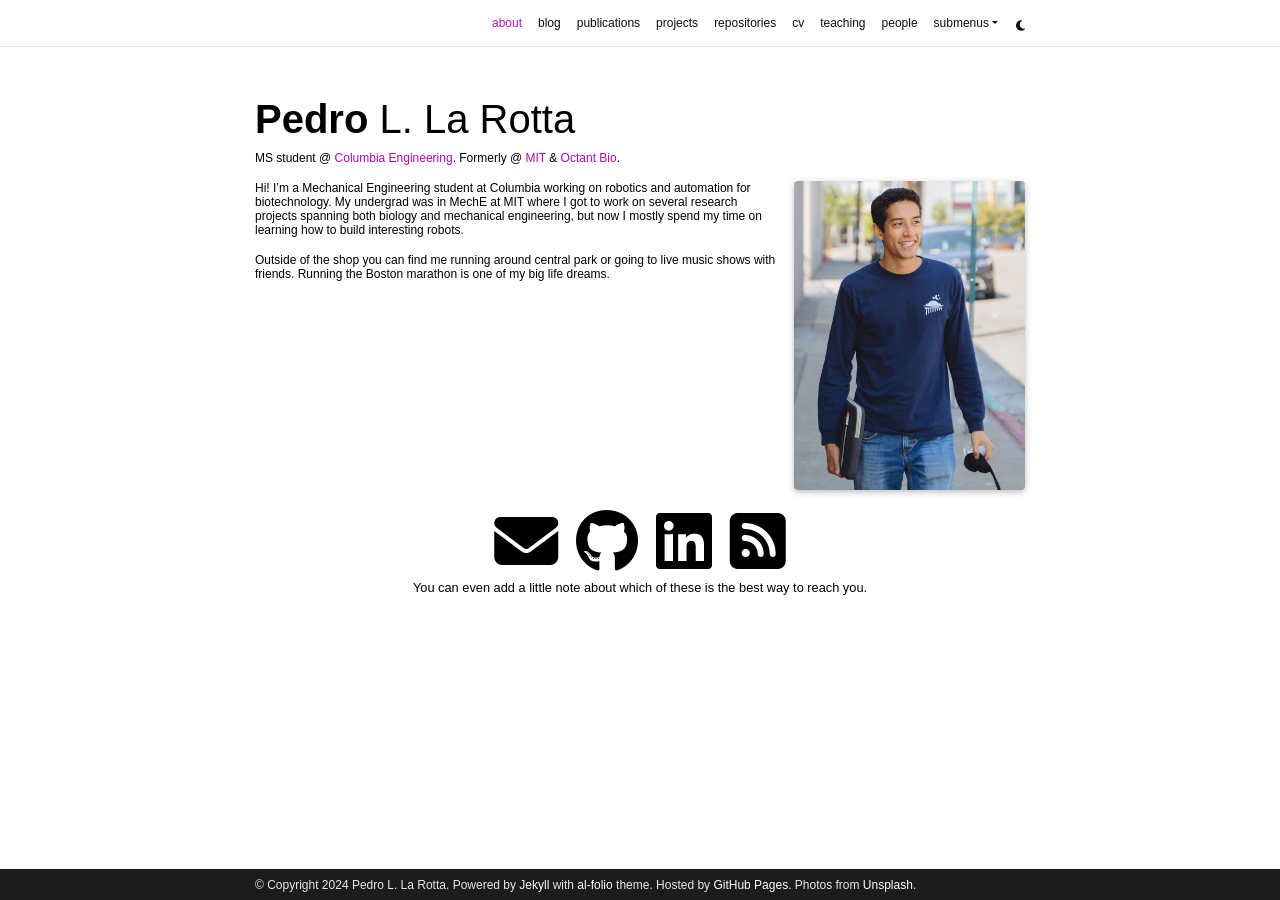
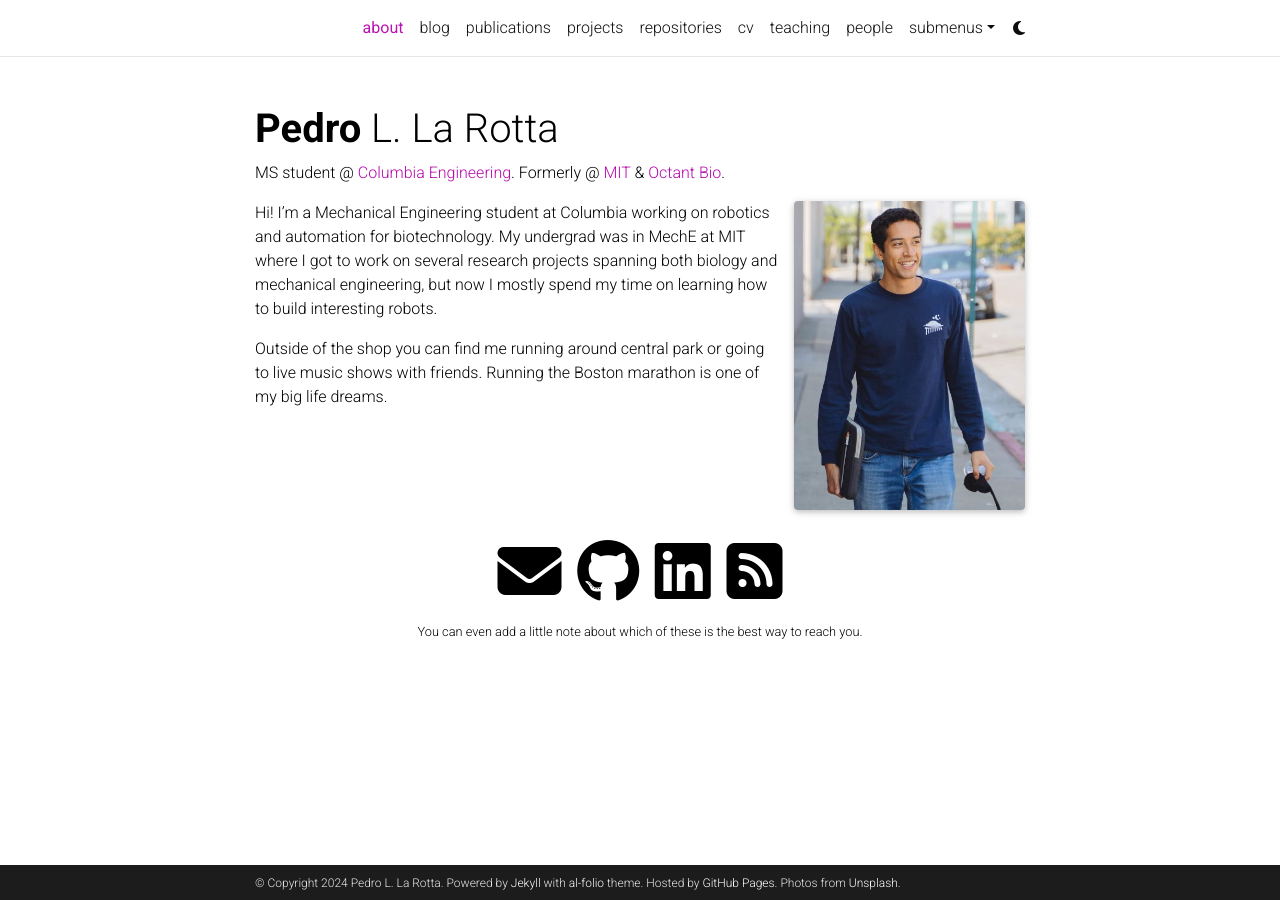
Before and after one commit to plarotta/plarotta.github.io, a Jekyll site: the page built from _pages/about.md, in a window 1280 px wide. Built offline with Jekyll 4.4.1, drawn with Linux system fonts in a browser that asks for light colours; full-size pictures stand in for the smaller copies a plugin makes; comment, search, counter and statistics services are not loaded; a style sheet for code colours, icons or effects is not loaded.

Commit message:
Update _themes.scss

```diff
--- a/_sass/_themes.scss
+++ b/_sass/_themes.scss
@@ -45,68 +45,7 @@
   .repo-img-dark {
     display: none;
   }
-  /** particles **/
-  /* ---- reset ---- */
 
-  body {
-    margin: 0;
-    font:normal 75% Arial, Helvetica, sans-serif;
-  }
-
-  canvas {
-    display: block;
-    vertical-align: bottom;
-  }
-
-  /* ---- particles.js container ---- */
-
-  #particles-js {
-    position: absolute;
-    width: 100%;
-    height: 100%;
-    background-color: #b61924;
-    background-image: url("");
-    background-repeat: no-repeat;
-    background-size: cover;
-    background-position: 50% 50%;
-  }
-
-  /* ---- stats.js ---- */
-
-  .count-particles{
-    background: #000022;
-    position: absolute;
-    top: 48px;
-    left: 0;
-    width: 80px;
-    color: #13E8E9;
-    font-size: .8em;
-    text-align: left;
-    text-indent: 4px;
-    line-height: 14px;
-    padding-bottom: 2px;
-    font-family: Helvetica, Arial, sans-serif;
-    font-weight: bold;
-  }
-
-  .js-count-particles{
-    font-size: 1.1em;
-  }
-
-  #stats,
-  .count-particles{
-    -webkit-user-select: none;
-  }
-
-  #stats{
-    border-radius: 3px 3px 0 0;
-    overflow: hidden;
-  }
-
-  .count-particles{
-    border-radius: 0 0 3px 3px;
-  }
-  /** particles **/
 }
 
 html[data-theme='dark'] {
```
